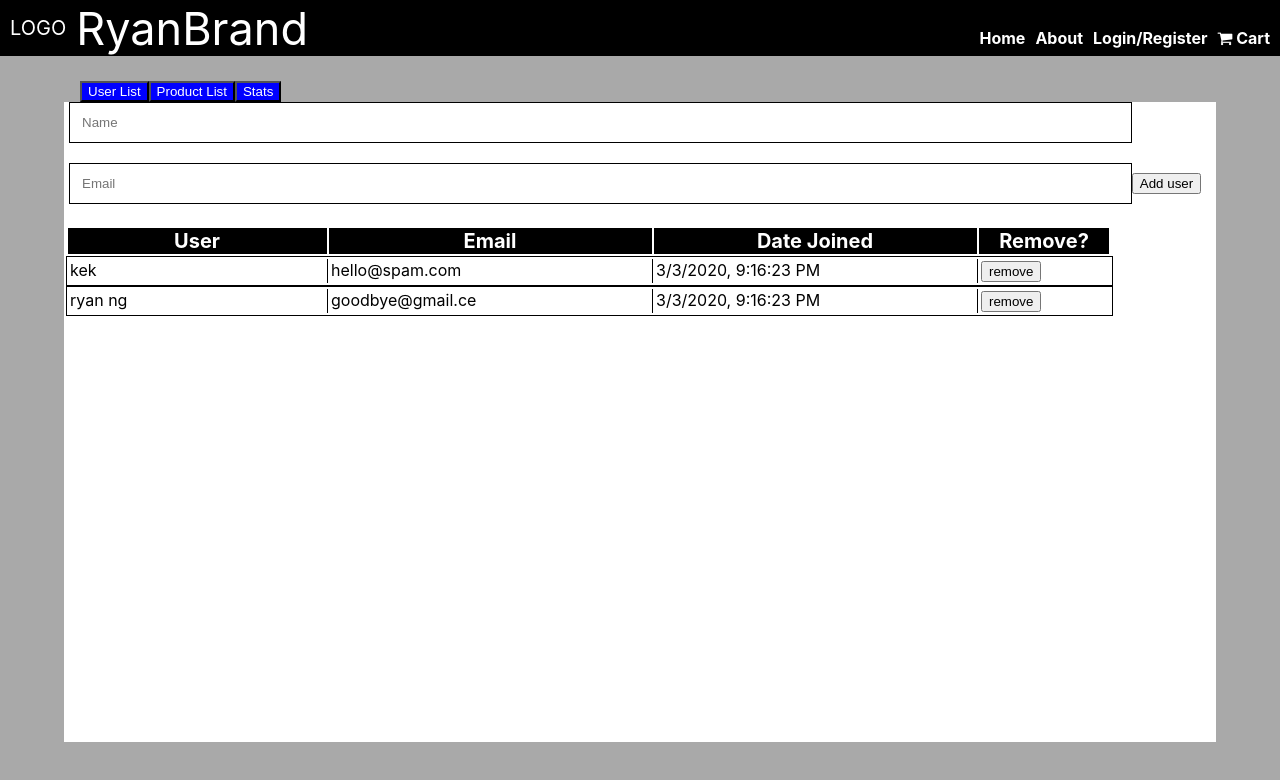
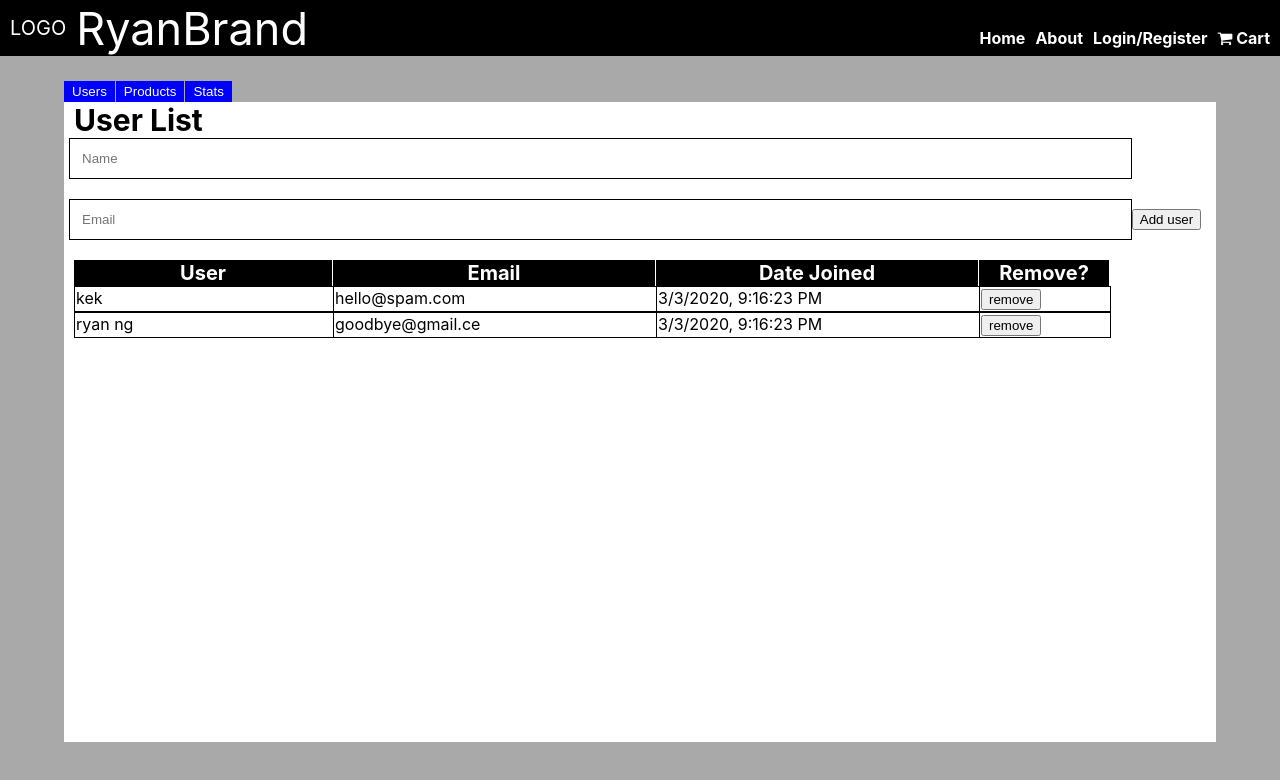
Before and after one commit to ngryan3/RyanBrand, a React (Create React App) app in the folder ryanbrand/: page /admin in a window 1280 px wide. Shown: the top 780 px of the page. Built offline with nearby package versions, Linux system fonts and the light colour scheme.

Commit message:
made tabs and title into their own components and made the tabs darken over hover

```diff
--- a/ryanbrand/src/react-component/AdminDashboard/MostPopular/index.css
+++ b/ryanbrand/src/react-component/AdminDashboard/MostPopular/index.css
@@ -1,4 +1,9 @@
 .tite{
     font-size: 20px;
     font-weight: bold;
+    margin-left: 10px;
 }
+
+.displayTable{
+    margin-left: 10px;
+}
--- a/ryanbrand/src/react-component/AdminDashboard/MostPopular/index.js
+++ b/ryanbrand/src/react-component/AdminDashboard/MostPopular/index.js
@@ -1,6 +1,7 @@
 import React from 'react';
 import ProductTable from "../ProductTable"
 import './index.css'
+import Title from '../Title'
 class MostPopular extends React.Component {
 
 
@@ -13,10 +14,17 @@ class MostPopular extends React.Component {
         const parsed = JSON.parse(stringed)
         console.log(parsed)
 
+        const {
+            component
+        } = this.props;
+
         return(
         <div>
-            <span class="tite">List of most Popular Items</span>
-            <ProductTable products={parsed} component={this}></ProductTable>
+            <Title title="List of Most Popular Items"></Title>
+            <table class="displayTable">
+                <ProductTable products={parsed} component={component}></ProductTable>
+            </table>
+
         </div>
         )
     }
--- /dev/null
+++ b/ryanbrand/src/react-component/AdminDashboard/Ratings/index.css
@@ -0,0 +1,21 @@
+.tite{
+    font-size: 20px;
+    font-weight: bold;
+    margin-left: 10px;
+}
+
+.displayTable{
+    margin-left: 10px;
+}
+
+.tableRow {
+    border-style: solid;
+    border-width: 1px;
+    border-color: black;
+}
+
+.cell {
+    border-style: solid;
+    border-width: 1px;
+    border-color: black;
+}
--- a/ryanbrand/src/react-component/AdminDashboard/Ratings/index.js
+++ b/ryanbrand/src/react-component/AdminDashboard/Ratings/index.js
@@ -1,5 +1,6 @@
 import React from 'react';
-import '../MostPopular/index.css'
+import './index.css'
+import Title from "../Title"
 class Ratings extends React.Component {
 
 
@@ -11,30 +12,30 @@ class Ratings extends React.Component {
 
         return(
         <div>
-            <span class='tite'>Product Ratings</span>
-            <table>
-                <tr>
-                    <th>Rating</th>
+            <Title title="Product Ratings"></Title>
+            <table class='displayTable tableRow'>
+                <tr class='tableRow'>
+                    <th class='cell'>Rating</th>
                     <th>Quantity</th>
                 </tr>
-                <tr>
-                    <td>5</td>
+                <tr class='tableRow'>
+                    <td class='cell'>5</td>
                     <td>{fake.five}</td>
                 </tr>
-                <tr>
-                    <td>4-4.99</td>
+                <tr class='tableRow'>
+                    <td class='cell' >4-4.99</td>
                     <td>{fake.four}</td>
                 </tr>
-                <tr>
-                    <td>3-3.99</td>
+                <tr class='tableRow'>
+                    <td class='cell'>3-3.99</td>
                     <td>{fake.three}</td>
                 </tr>
-                <tr>
-                    <td>2-2.99</td>
+                <tr class='tableRow'>
+                    <td class='cell'>2-2.99</td>
                     <td>{fake.two}</td>
                 </tr>
-                <tr>
-                    <td>1-1.99</td>
+                <tr class='tableRow'>
+                    <td class='cell'>1-1.99</td>
                     <td>{fake.one}</td>
                 </tr>
             </table>
--- /dev/null
+++ b/ryanbrand/src/react-component/AdminDashboard/Tabs/Tab/index.js
@@ -0,0 +1,18 @@
+import React from 'react';
+class Tab extends React.Component {
+
+    render() {
+        const {
+            name,
+            switcher,
+            num,
+            component
+        } = this.props;
+        console.log("hellO " + name)
+        return(
+        <button class="tabs" onClick={() => switcher(num, component)}>{name}</button>
+        )
+    }
+}
+
+export default Tab;
--- /dev/null
+++ b/ryanbrand/src/react-component/AdminDashboard/Tabs/index.css
@@ -0,0 +1,15 @@
+.tabs {
+    position: relative;
+    top: 10vh;
+    left: 5vw;
+    background-color: rgb(0, 0, 255);
+    color: white;
+    border-style: solid;
+    border-color: blue;
+    margin-right:1px;
+}
+
+.tabs:hover {
+    background-color: rgb(0,0,127);
+    border-color: rgb(0,0,127);
+}
--- /dev/null
+++ b/ryanbrand/src/react-component/AdminDashboard/Tabs/index.js
@@ -0,0 +1,21 @@
+import React from 'react';
+import Tab from'./Tab'
+import './index.css'
+class Tabs extends React.Component {
+
+    render() {
+        const {
+            switcher,
+            component
+        } = this.props;
+        return(
+            <div>
+                <Tab name="Users" switcher={switcher} component={component} num={0}></Tab>
+                <Tab name="Products" switcher={switcher} component={component} num={1}></Tab>
+                <Tab name="Stats" switcher={switcher} component={component} num={2}></Tab>
+            </div>
+        )
+    }
+}
+
+export default Tabs;
--- /dev/null
+++ b/ryanbrand/src/react-component/AdminDashboard/Title/index.css
@@ -0,0 +1,5 @@
+.titleAdmin{
+    font-size: 30px;
+    font-weight: bold;
+    margin-left:10px;
+}
--- /dev/null
+++ b/ryanbrand/src/react-component/AdminDashboard/Title/index.js
@@ -0,0 +1,17 @@
+import React from 'react';
+import './index.css'
+class Title extends React.Component {
+
+    render() {
+        const {
+            title
+        } = this.props;
+        return(
+        <div class="titleAdmin">
+            {title}
+        </div>
+        )
+    }
+}
+
+export default Title;
--- a/ryanbrand/src/react-component/AdminDashboard/UserTable/index.css
+++ b/ryanbrand/src/react-component/AdminDashboard/UserTable/index.css
@@ -33,6 +33,7 @@
     background-color: black;
     color:white;
     font-size: 20px;
+    border-color: white;
 }
 .third{
     width: 10vw;
--- a/ryanbrand/src/react-component/AdminDashboard/index.css
+++ b/ryanbrand/src/react-component/AdminDashboard/index.css
@@ -7,14 +7,10 @@
     background-color: white;
 }
 
-.tabs {
-    position: relative;
-    top: 10vh;
-    left: 10vh;
-    background-color: blue;
-    color: white;
+.tabs:hover {
+    background-color: rgb(0,0,127);
+    border-color: rgb(0,0,127);
 }
-
 .hide{
     visibility:hidden;
 }
@@ -22,3 +18,11 @@
 .show{
     visibility: visible;
 }
+
+.displayTable{
+    margin-left: 10px;
+}
+
+table {
+    border-collapse:collapse;
+}
--- a/ryanbrand/src/react-component/AdminDashboard/index.js
+++ b/ryanbrand/src/react-component/AdminDashboard/index.js
@@ -10,7 +10,8 @@ import ProductForm from "./ProductForm"
 import NavigationBar from "../NavigationBar";
 import MostPopular from "./MostPopular"
 import Ratings from "./Ratings"
-
+import Title from "./Title"
+import Tabs from "./Tabs"
 
 class AdminView extends React.Component {
     constructor(props) {
@@ -104,22 +105,23 @@ class AdminView extends React.Component {
         });
     }
 
-    switchTab = (num) => {
-        this.setState({
+    switchTab = (num, component) => {
+        component.setState({
             active: num
         })
-        console.log(this.state.active)
+        console.log(component.state.active)
     }
 
     returner =() =>{
         return(
             <div class="MainTab">
+            <Title title="User List"></Title>
             <UserForm
                 userName={this.state.userName}
                 userEmail={this.state.userEmail}
                 handleChange={this.handleChange}
                 addUser={() => this.addUser(this)}></UserForm>
-            <table>
+            <table class = "displayTable">
                 <UserTable users={this.state.users} component={this}></UserTable>
             </table>
 
@@ -130,12 +132,13 @@ class AdminView extends React.Component {
     productse = () => {
         return(
             <div class="MainTab">
+            <Title title="Products List"></Title>
             <ProductForm
                 productName={this.state.productName}
                 productPrice={this.state.productPrice}
                 handleChange={this.handleChange}
                 addUser={() => this.addProduct(this)}></ProductForm>
-            <table>
+            <table class = "displayTable">
                 <ProductTable products={this.state.products} component={this}></ProductTable>
             </table>
 
@@ -146,7 +149,7 @@ class AdminView extends React.Component {
     stats = () => {
         return(
             <div class="MainTab">
-                <MostPopular></MostPopular>
+                <MostPopular component={this}></MostPopular>
                 <Ratings></Ratings>
             </div>
         )
@@ -155,9 +158,8 @@ class AdminView extends React.Component {
         return(
             <div>
                 <NavigationBar/>
-                <button class="tabs" onClick={() => this.switchTab(0)}>User List</button>
-                <button class="tabs" onClick={() => this.switchTab(1)}>Product List</button>
-                <button class="tabs" onClick={() => this.switchTab(2)}>Stats</button>
+                <Tabs switcher={this.switchTab} component={this}></Tabs>
+
                 {this.state.active == 1 ?  this.productse(): this.state.active == 2? this.stats():this.returner()}
             </div>
 
```
